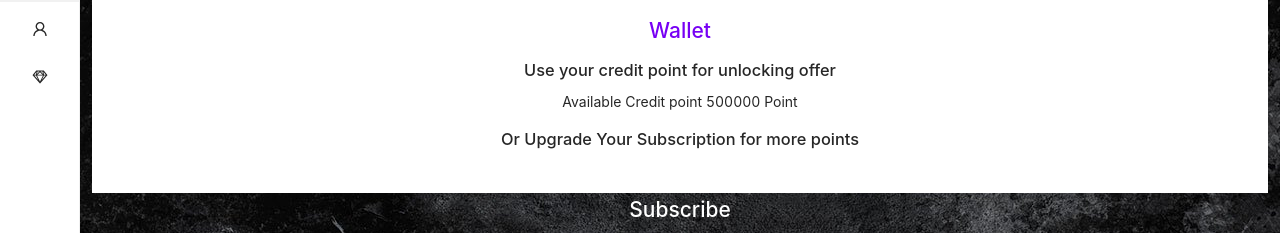
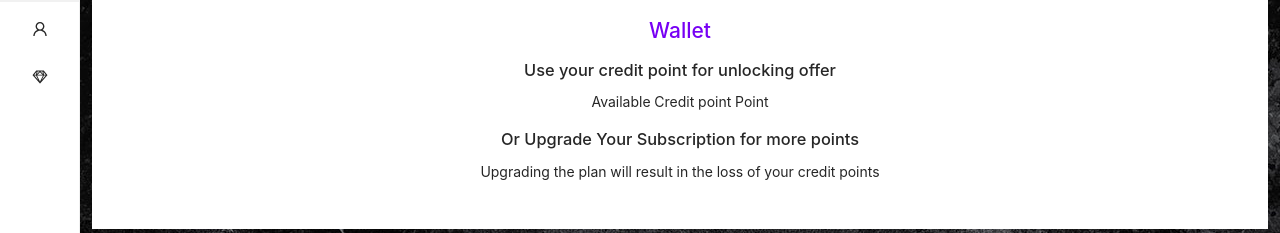
Before and after one commit to ali-hazan/oj, a Vue app: page /wallet in a window 1280 px wide. Shown: the part 106-339 px from the top of the page. Built offline with nearby package versions, Linux system fonts and the light colour scheme; no server answers; sample sign-in values are in the browser's storage.

Commit message:
Add user store

```diff
--- a/src/App.vue
+++ b/src/App.vue
@@ -1,3 +1,3 @@
 <template>
-  <router-view/>
+  <router-view />
 </template>
--- a/src/api/auth.ts
+++ b/src/api/auth.ts
@@ -2,7 +2,7 @@ import request from "../config/axios";
 
 class AuthServiceApi {
   // eslint-disable-next-line @typescript-eslint/no-explicit-any
-  login(data:any) {
+  login(data: any) {
     return request
       .post("api/token/", {
         ...data,
@@ -15,7 +15,7 @@ class AuthServiceApi {
       });
   }
   // eslint-disable-next-line @typescript-eslint/no-explicit-any
-  register(data:any) {
+  register(data: any) {
     return request
       .post("api/register/", {
         ...data,
@@ -27,6 +27,16 @@ class AuthServiceApi {
         return Promise.reject(error);
       });
   }
+  whoami() {
+    return request
+      .get("api/whoami/")
+      .then((response) => {
+        return response;
+      })
+      .catch((error) => {
+        return Promise.reject(error);
+      });
+  }
 }
 
 export default new AuthServiceApi();
--- a/src/components/login/LoginForm.vue
+++ b/src/components/login/LoginForm.vue
@@ -55,6 +55,9 @@ import { reactive, ref } from "vue";
 import { useRouter } from "vue-router";
 import AuthServiceApi from "../../api/auth";
 import Swal from "../../plugins/swal";
+import { useUserStore } from "../../store";
+
+const userStore = useUserStore();
 
 const router = useRouter();
 
@@ -75,6 +78,9 @@ const onFinish = (values: any) => {
   AuthServiceApi.login(values)
     .then((res) => {
       localStorage.setItem("token", res.data.access);
+
+      userStore.get();
+
       router.push({ name: "home" });
     })
     .catch((err) => {
--- a/src/components/subscription/SubscriptionCard.vue
+++ b/src/components/subscription/SubscriptionCard.vue
@@ -14,7 +14,12 @@
 import { defineProps } from "vue";
 import Swal from "@/plugins/swal";
 import planServiceApi from "../../api/plan";
+import { useUserStore } from "../../store";
+
+const userStore = useUserStore();
+
 const props = defineProps(["data"]);
+
 const purchasePlan = (data: any) => {
   Swal.fire({
     title: `Subscribe ${data.name} plan`,
@@ -35,6 +40,7 @@ const purchasePlan = (data: any) => {
     allowOutsideClick: () => !Swal.isLoading(),
   }).then((result: any) => {
     if (result.isConfirmed) {
+      userStore.get();
       Swal.fire({
         title: "Subscribed successfully!",
       });
--- a/src/components/user/MyWallet.vue
+++ b/src/components/user/MyWallet.vue
@@ -3,11 +3,22 @@
     <div style="padding: 32px 8px">
       <h2>Wallet</h2>
       <h3>Use your credit point for unlocking offer</h3>
-      <p>Available Credit point 500000 Point</p>
+      <p>Available Credit point {{ user.available_loyality_point}} Point</p>
       <h3>Or Upgrade Your Subscription for more points</h3>
+      <p>Upgrading the plan will result in the loss of your credit points</p>
     </div>
   </div>
 </template>
+<script setup lang="ts">
+import { computed } from 'vue';
+import { useUserStore } from '../../store'
+
+const userStore = useUserStore()
+
+const user = computed(() => userStore.whoami)
+
+</script>
+
 
 <style>
 .appeared-in::before {
--- a/src/store/index.ts
+++ b/src/store/index.ts
@@ -1,13 +1,19 @@
-import { defineStore } from 'pinia'
+import { defineStore } from "pinia";
+import { useStorage } from "@vueuse/core";
+import AuthServiceApi from "../api/auth";
 
-export const useCounterStore = defineStore('counter', {
-  state: () => ({ count: 0 }),
-  getters: {
-    double: state => state.count * 2,
-  },
+export const useUserStore = defineStore("user", {
+  state: () => ({ user: useStorage("user", {}) }),
   actions: {
-    increment() {
-      this.count++
+    get() {
+      AuthServiceApi.whoami().then((res) => {
+        this.user = res.data.data;
+      });
     },
   },
-})
+  getters: {
+    whoami(): any {
+      return this.user;
+    },
+  },
+});
--- a/src/utils/logout.js
+++ b/src/utils/logout.js
@@ -1,3 +1,4 @@
 export default function logout() {
   localStorage.removeItem("token");
+  localStorage.removeItem("user");
 }
```
